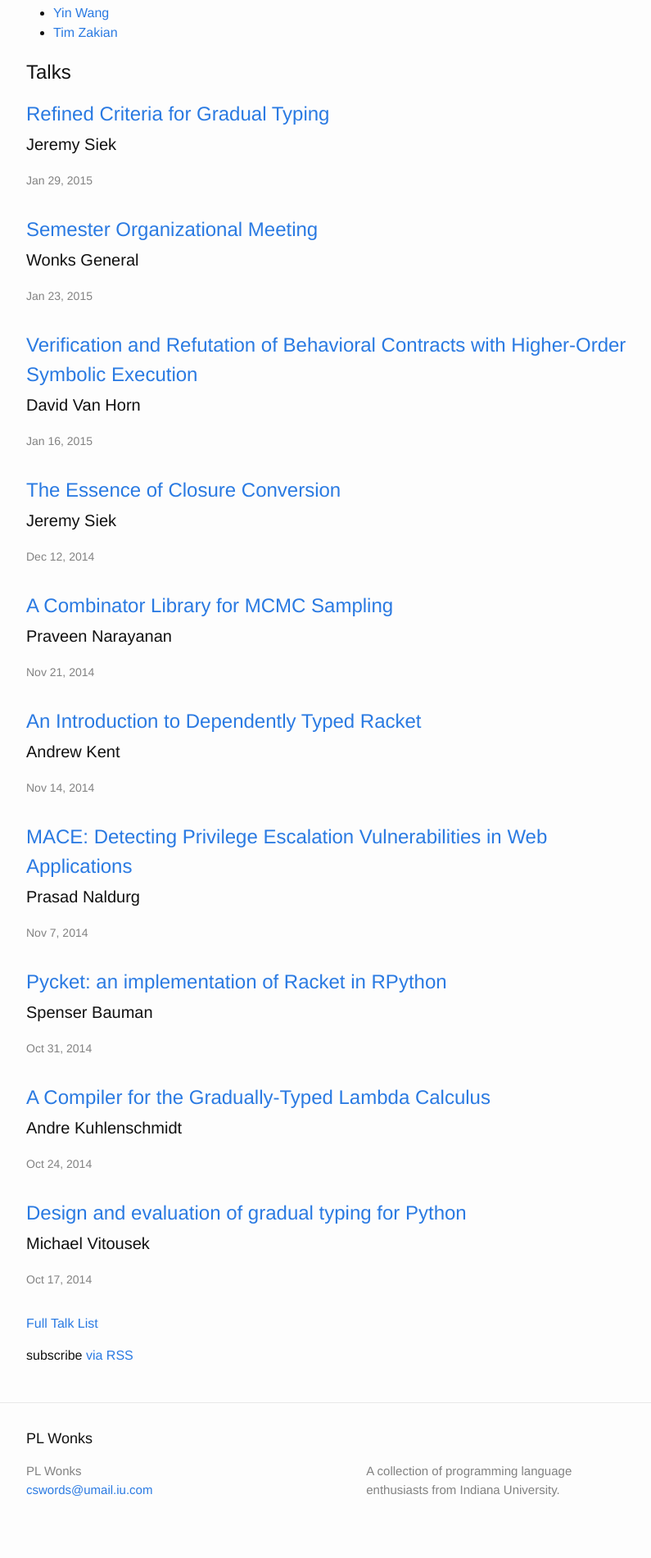
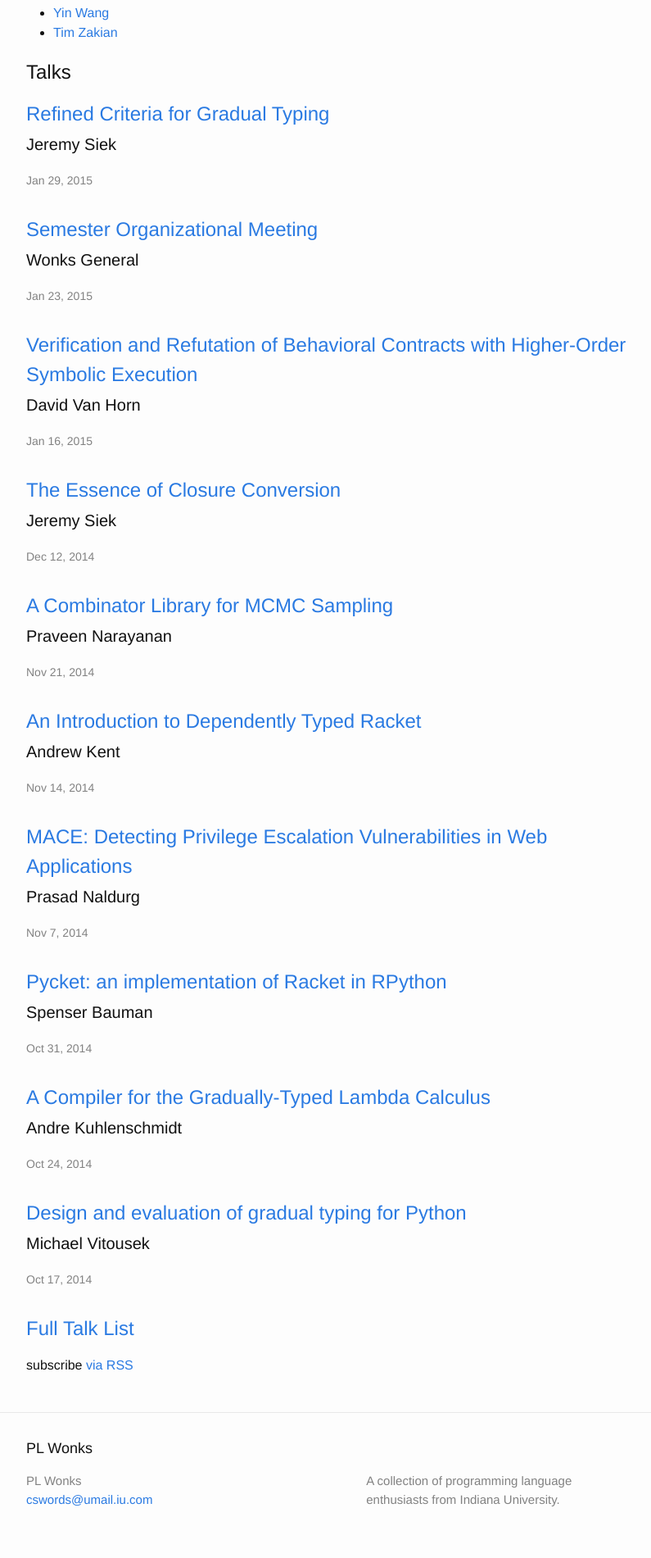
Before and after one commit to wonks/wonks.github.io, a Jekyll site: the page built from index.html, in a window 1280 px wide. Shown: the part 1238-3139 px from the top of the page at 82% size, without its empty margins (238-1033 px from the left). Built offline with Jekyll 4.4.1, drawn with Linux system fonts in a browser that asks for light colours; Markdown is read by kramdown in place of the engine named in the settings; the list of posts is cut into pages by our own code.

Commit message:
Everything is awesome

```diff
--- a/index.html
+++ b/index.html
@@ -149,7 +149,7 @@ layout: default
     {% endfor %}
   </ul>
 
-  <a href="/talks.html"><h4>Full Talk List</h4></a>
+  <a href="/talks.html"><h2>Full Talk List</h2></a>
 
   <!-- Pagination links -->
   <!--
```
